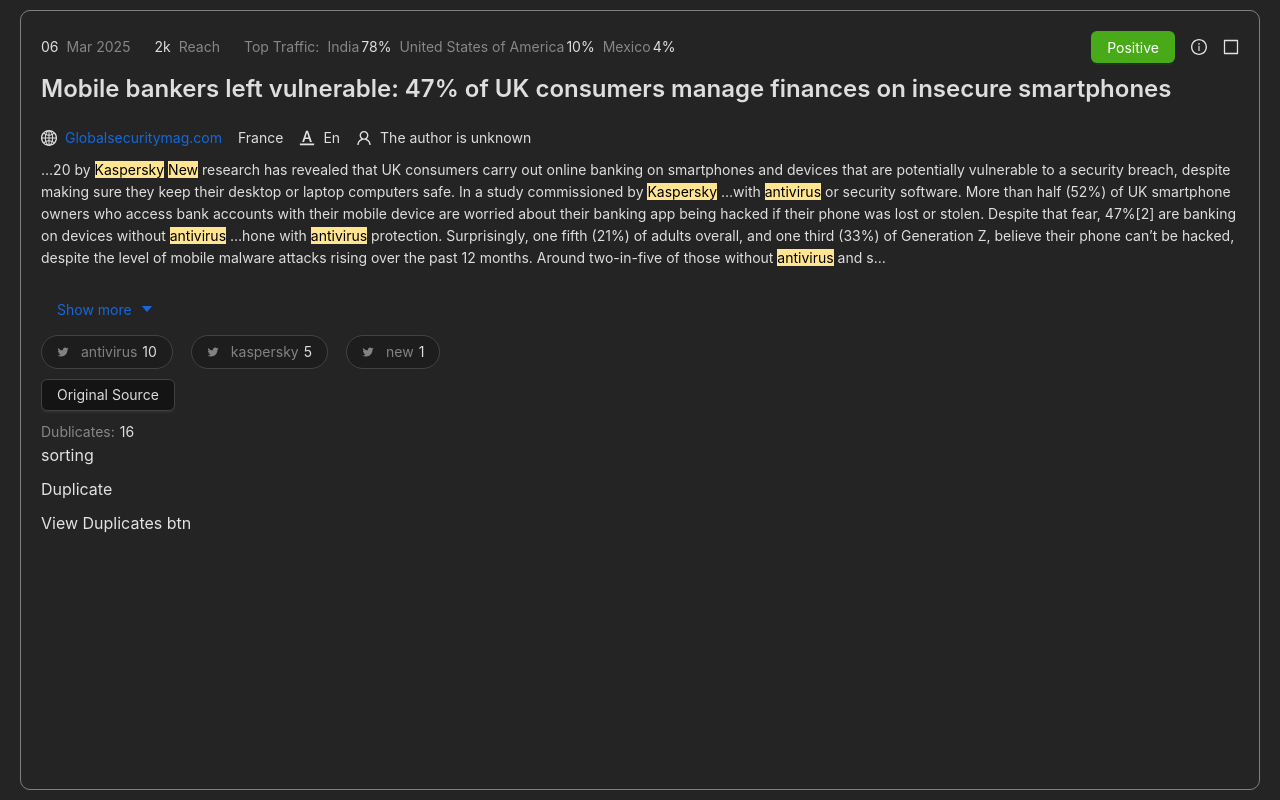
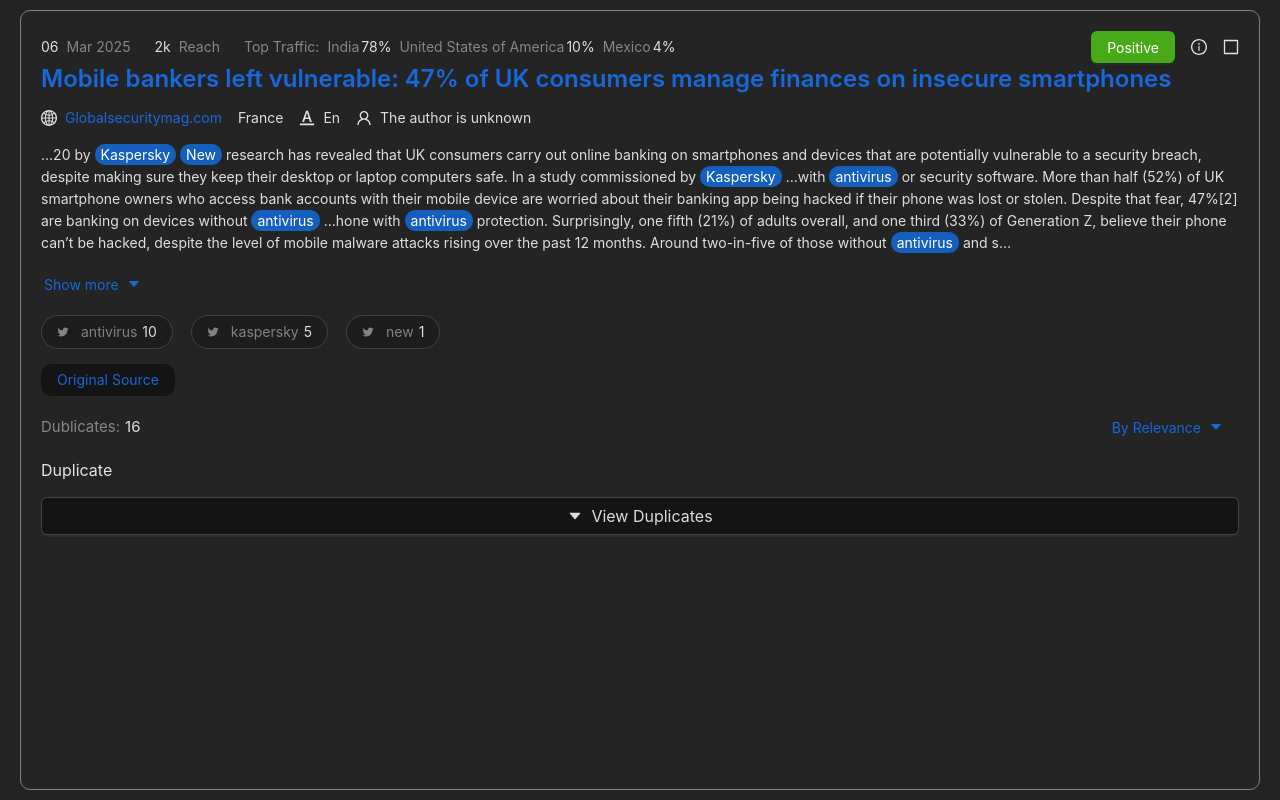
Before and after one commit to DragonRomeo/kaspersky-test, a React (Vite) app: page / in a window 1280 px wide. Built offline with nearby package versions, Linux system fonts and the light colour scheme.

Commit message:
feat: add duplicate-counter

```diff
--- a/src/components/duplicates-counter/duplicates-counter.tsx
+++ b/src/components/duplicates-counter/duplicates-counter.tsx
@@ -11,14 +11,20 @@
   duplicates: IData_TagItem[];
 }
 
+const containerStyles: React.CSSProperties = {
+  fontSize: '15px',
+};
+
 const DuplicatesCounter: React.FC<Props> = ({ duplicates }) => {
   const count = getTotalCount(duplicates);
   const result = count !== null ? count : notFoundMessage;
 
   return (
     <Flex gap='5px'>
-      <Text type='secondary'>{labels.DUPLICATES.text} </Text>
-      <Text>{result}</Text>
+      <Text type='secondary' style={containerStyles}>
+        {labels.DUPLICATES.text}{' '}
+      </Text>
+      <Text style={containerStyles}>{result}</Text>
     </Flex>
   );
 };
--- a/src/components/news/highlights/highlights.tsx
+++ b/src/components/news/highlights/highlights.tsx
@@ -1,7 +1,7 @@
 import Paragraph from 'antd/es/typography/Paragraph';
 import React from 'react';
 import { Typography } from 'antd';
-import { openTag, startOrEndSymbol } from './highlitgts.consts';
+import { openTag, startOrEndSymbol } from './highlights.consts';
 
 const { Text } = Typography;
 
@@ -9,9 +9,16 @@
   highlights: string[];
 }
 
+const markStyle: React.CSSProperties = {
+  padding: '2px 6px',
+  color: 'white',
+  backgroundColor: '#1560BD',
+  borderRadius: '10px',
+};
+
 const Highlights: React.FC<Props> = ({ highlights }) => {
   const arr: string[] = [];
-
+// TODO: добавить "; в каждую строку перед тем как их склеивать"
   highlights.forEach((str) => {
     const itemArr = str.split(' ');
     arr.push(...itemArr);
@@ -34,7 +41,7 @@
 
         return (
           <>
-            <Text mark>{word.slice(start, end)}</Text>{' '}
+            <Text style={markStyle}>{word.slice(start, end)}</Text>{' '}
           </>
         );
       })}
--- a/src/components/news/news.module.scss
+++ b/src/components/news/news.module.scss
@@ -1,10 +1,11 @@
 @use '../../common/consts/consts.scss';
 
 .NewsContainer {
+  max-width: 1280px;
   display: flex;
   flex-direction: column;
   //remove this later
-  gap: 10px;
+  gap: 15px;
   // color put in vars
   border: 1px solid grey;
   // border put in vars
--- a/src/components/news/news.tsx
+++ b/src/components/news/news.tsx
@@ -17,21 +17,49 @@
   data: IData_SnippetNews;
 }
 
+const titleStyle: React.CSSProperties = {
+  color: 'inherit',
+};
+//TODO: move color to consts
+const srcBtnStyle: React.CSSProperties = {
+  borderColor: 'transparent',
+  boxShadow: 'none',
+  color: '#1668dc',
+  borderRadius: '10px',
+};
+
+const showMoreStyle: React.CSSProperties = {
+  padding: '2px',
+};
+
+const viewBtnStyle: React.CSSProperties = {
+  padding: '18px',
+  fontSize: '16px',
+};
+
+const relevanceBtnStyle: React.CSSProperties = {};
+
 const News: React.FC<Props> = ({ data }) => {
   return (
     <div className={styles.NewsContainer}>
+      <Flex vertical>
         <div className={styles.TrafficWrapper}>
           <Traffic date={data.DP} reach={data.REACH} traffic={data.TRAFFIC} />
           <Reactions />
         </div>
-      {/* TODO: ADD LINK HERE */}
-      <Title level={3}>{data.TI}</Title>
+        <Link href={data.URL}>
+          <Title level={3} style={titleStyle}>
+            {data.TI}
+          </Title>
+        </Link>
         <Info
           dom={data.DOM}
           country={data.CNTR}
           lang={data.LANG}
           authors={data.AU}
         ></Info>
+      </Flex>
+      <Flex vertical>
         <div>
           <Highlights highlights={data.HIGHLIGHTS} />
         </div>
@@ -41,23 +69,37 @@
             variant='text'
             iconPosition='end'
             icon={<CaretDownOutlined />}
+            style={showMoreStyle}
           >
             {labels.SHOW_MORE.buttonText}
           </Button>
         </div>
+      </Flex>
       <Tags tags={data.KW} />
       <Flex>
-        <Button>
+        <Button style={srcBtnStyle}>
           <Link href={data.URL}>{labels.SOURCE.buttonText}</Link>
         </Button>
       </Flex>
-      <div>
-        {/* flex-row */}
-        <DuplicatesCounter duplicates={data.KW}/>
-        <div>sorting</div>
-      </div>
+      <Flex justify='space-between' align='center'>
+        <DuplicatesCounter duplicates={data.KW} />
+        <Button
+          color='blue'
+          variant='text'
+          iconPosition='end'
+          icon={<CaretDownOutlined />}
+        >
+          By Relevance
+        </Button>
+      </Flex>
       <div>Duplicate</div>
-      <div> View Duplicates btn</div>
+      <Button
+        variant='outlined'
+        style={viewBtnStyle}
+        icon={<CaretDownOutlined />}
+      >
+        View Duplicates
+      </Button>
     </div>
   );
 };
```
Also changed, not shown: src/components/news/highlights/highlights.consts.ts (renamed from src/components/news/highlights/highlitgts.consts.ts). Lines whose indentation alone changed are shown as unchanged.
